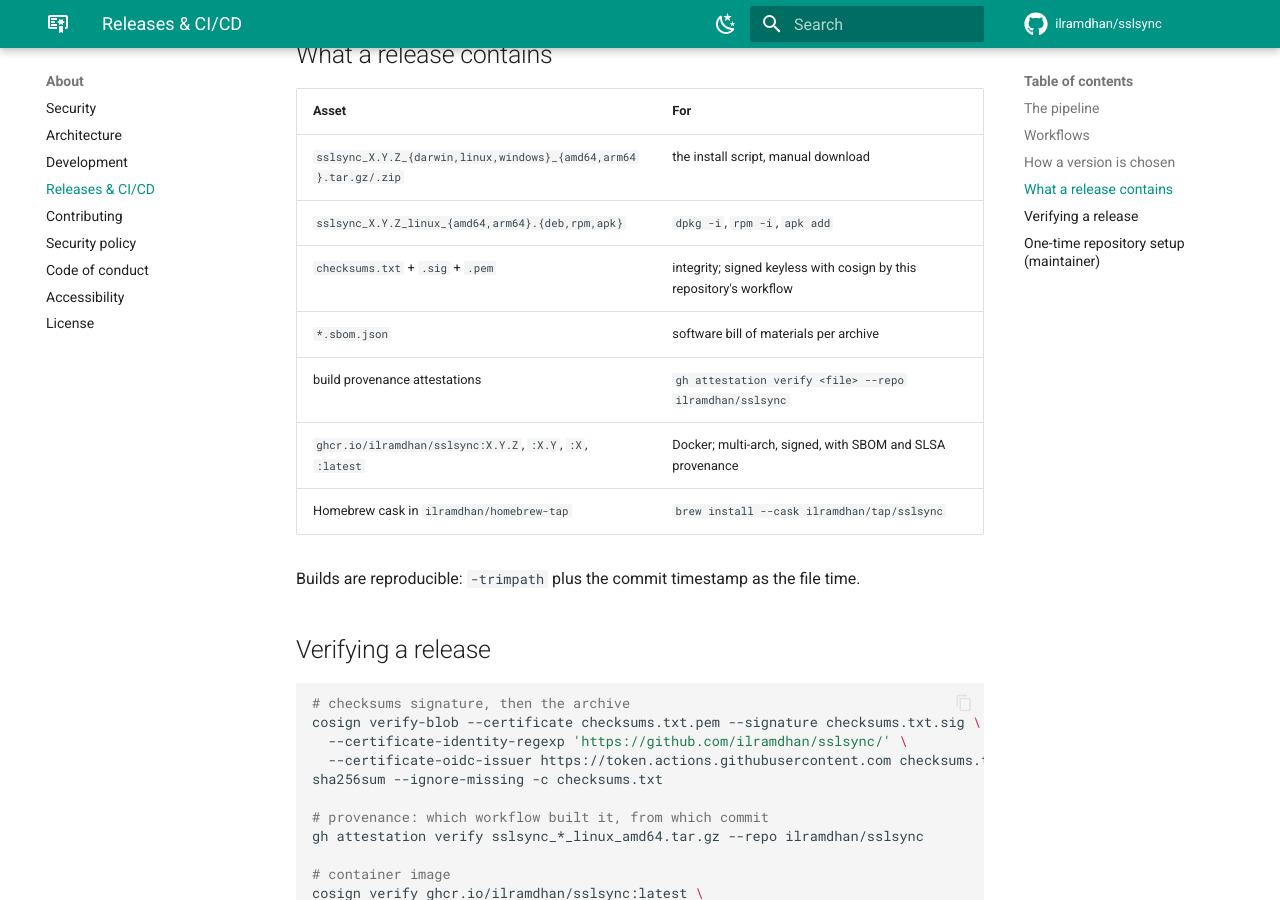
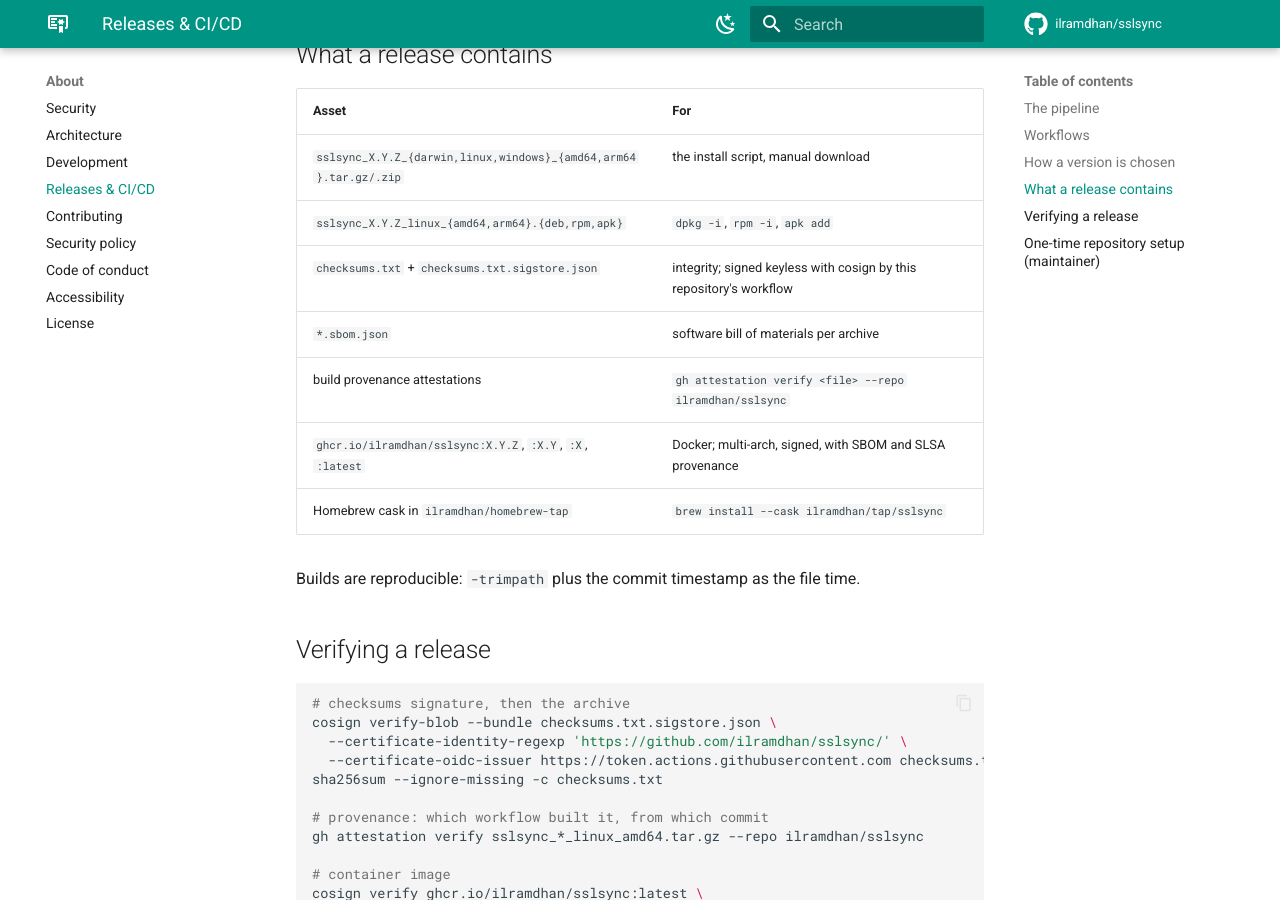
Before and after one commit to ilramdhan/sslsync, an MkDocs documentation site: the page built from docs/about/releases.md, in a window 1280 px wide and 900 px high, scrolled down 1846 px. Built offline with MkDocs 1.6.1 and Material for MkDocs 9.7.7, drawn with Linux system fonts in a browser that asks for light colours; comment, search, counter and statistics services are not loaded.

````diff
--- a/docs/about/releases.md
+++ b/docs/about/releases.md
@@ -50,7 +50,7 @@ It keeps one pull request open, *"chore(main): release x.y.z"*, with the new ver
 |---|---|
 | `sslsync_X.Y.Z_{darwin,linux,windows}_{amd64,arm64}.tar.gz/.zip` | the install script, manual download |
 | `sslsync_X.Y.Z_linux_{amd64,arm64}.{deb,rpm,apk}` | `dpkg -i`, `rpm -i`, `apk add` |
-| `checksums.txt` + `.sig` + `.pem` | integrity; signed keyless with cosign by this repository's workflow |
+| `checksums.txt` + `checksums.txt.sigstore.json` | integrity; signed keyless with cosign by this repository's workflow |
 | `*.sbom.json` | software bill of materials per archive |
 | build provenance attestations | `gh attestation verify <file> --repo ilramdhan/sslsync` |
 | `ghcr.io/ilramdhan/sslsync:X.Y.Z`, `:X.Y`, `:X`, `:latest` | Docker; multi-arch, signed, with SBOM and SLSA provenance |
@@ -62,7 +62,7 @@ Builds are reproducible: `-trimpath` plus the commit timestamp as the file time.
 
 ```bash
 # checksums signature, then the archive
-cosign verify-blob --certificate checksums.txt.pem --signature checksums.txt.sig \
+cosign verify-blob --bundle checksums.txt.sigstore.json \
   --certificate-identity-regexp 'https://github.com/ilramdhan/sslsync/' \
   --certificate-oidc-issuer https://token.actions.githubusercontent.com checksums.txt
 sha256sum --ignore-missing -c checksums.txt
--- a/release-please-config.json
+++ b/release-please-config.json
@@ -47,8 +47,6 @@
     }
   ],
   "packages": {
-    ".": {
-      "release-as": "0.1.0"
-    }
+    ".": {}
   }
 }
````
Also changed, not shown: .goreleaser.yaml (+5 -4 lines), docs/getting-started/installation.md (+1 -2 lines).
